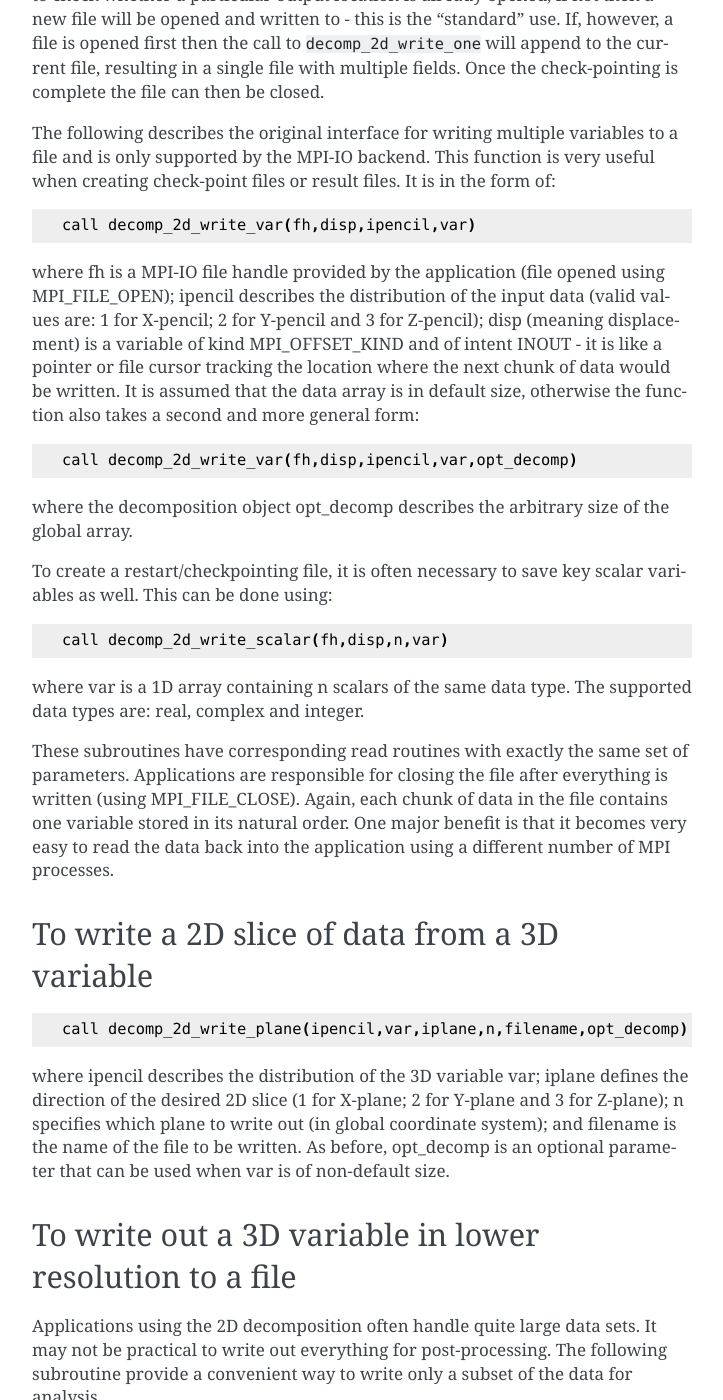
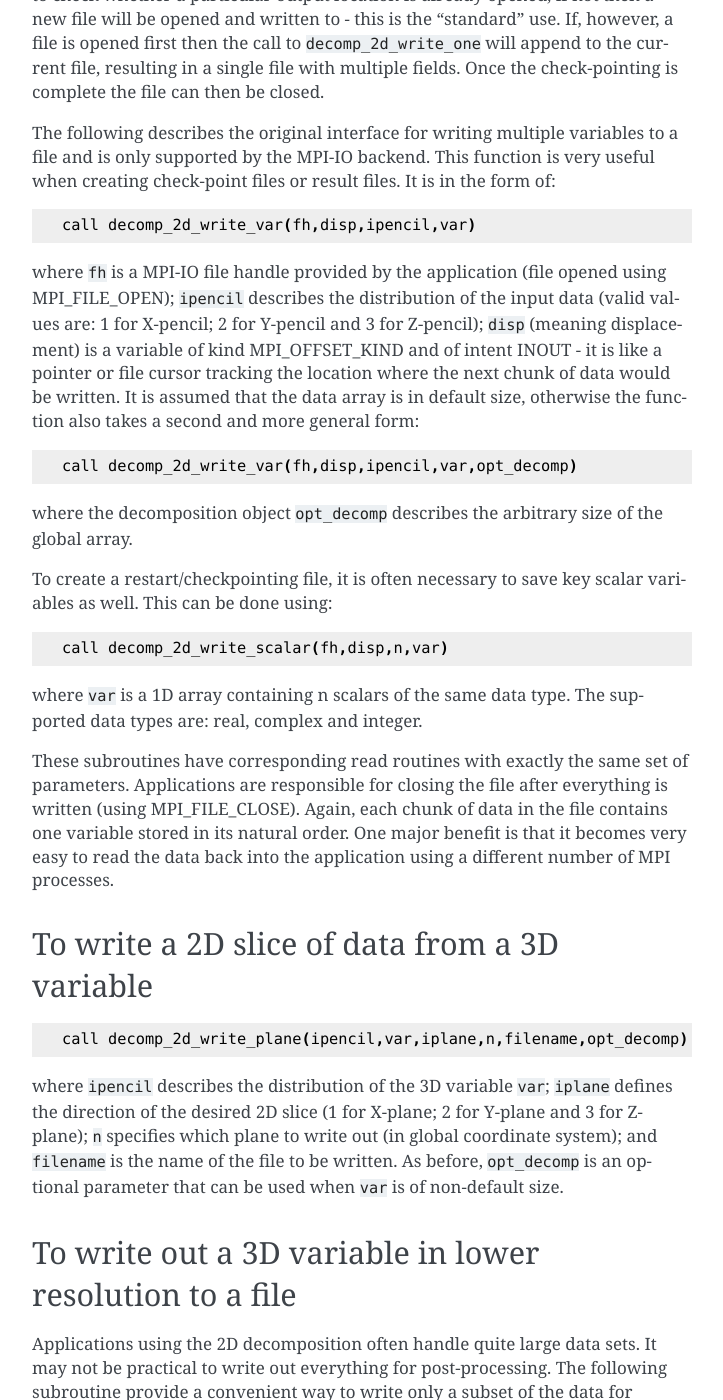
Before and after one commit to 2decomp-fft/2decomp-fft.github.io, a Sphinx documentation site: the page built from docs/source/pages/api_io.rst, in a window 1280 px wide and 1400 px high, scrolled down 1258 px. Shown: the whole window, without its empty margins (388-1111 px from the left). Built offline with Sphinx 7.4.7, drawn with Linux system fonts in a browser that asks for light colours; some of the changed text lies outside the part shown.

Commit message:
Some minor rewrite

```diff
--- a/docs/source/pages/api_io.rst
+++ b/docs/source/pages/api_io.rst
@@ -63,18 +63,18 @@ result files. It is in the form of:
 
       call decomp_2d_write_var(fh,disp,ipencil,var)
 
-where fh is a MPI-IO file handle provided by the application (file opened using MPI_FILE_OPEN);
-ipencil describes the distribution of the input data (valid values are: 1 for X-pencil; 2 for
-Y-pencil and 3 for Z-pencil); disp (meaning displacement) is a variable of kind MPI_OFFSET_KIND and
-of intent INOUT - it is like a pointer or file cursor tracking the location where the next chunk of
-data would be written. It is assumed that the data array is in default size, otherwise the function
-also takes a second and more general form:
+where ``fh`` is a MPI-IO file handle provided by the application (file opened using MPI_FILE_OPEN);
+``ipencil`` describes the distribution of the input data (valid values are: 1 for X-pencil; 2 for
+Y-pencil and 3 for Z-pencil); ``disp`` (meaning displacement) is a variable of kind MPI_OFFSET_KIND
+and of intent INOUT - it is like a pointer or file cursor tracking the location where the next chunk
+of data would be written. It is assumed that the data array is in default size, otherwise the
+function also takes a second and more general form:
 
 ::
 
       call decomp_2d_write_var(fh,disp,ipencil,var,opt_decomp)
 
-where the decomposition object opt_decomp describes the arbitrary size of the global array.
+where the decomposition object ``opt_decomp`` describes the arbitrary size of the global array.
 
 To create a restart/checkpointing file, it is often necessary to save key scalar variables as
 well. This can be done using:
@@ -99,10 +99,11 @@ To write a 2D slice of data from a 3D variable
 
       call decomp_2d_write_plane(ipencil,var,iplane,n,filename,opt_decomp)
 
-where ipencil describes the distribution of the 3D variable var; iplane defines the direction of the
-desired 2D slice (1 for X-plane; 2 for Y-plane and 3 for Z-plane); n specifies which plane to write
-out (in global coordinate system); and filename is the name of the file to be written. As before,
-opt_decomp is an optional parameter that can be used when var is of non-default size.
+where ``ipencil`` describes the distribution of the 3D variable ``var``; ``iplane`` defines the
+direction of the desired 2D slice (1 for X-plane; 2 for Y-plane and 3 for Z-plane); ``n`` specifies
+which plane to write out (in global coordinate system); and ``filename`` is the name of the file to
+be written. As before, ``opt_decomp`` is an optional parameter that can be used when ``var`` is of
+non-default size.
 
 To write out a 3D variable in lower resolution to a file
 --------------------------------------------------------
@@ -115,10 +116,11 @@ write only a subset of the data for analysis.
 
       call decomp_2d_write_every(ipencil,var,iskip,jskip,kskip,filename,from1)
 
-where once again ipencil describes the distribution of the 3D variable var and filename defines the
-name of the file to be written. Every iskip-th points of the data in X-direction, jskip-th in
-Y-direction and every kskip-th in Z-direction are to be written. Finally from1 is a boolean
-flag. Assuming every n-th data points are to be written out, the data points have indices of:
+where once again ``ipencil`` describes the distribution of the 3D variable var and ``filename``
+defines the name of the file to be written. Every ``iskip``-th points of the data in X-direction,
+``jskip``-th in Y-direction and every ``kskip``-th in Z-direction are to be written. Finally
+``from1`` is a boolean flag. Assuming every n-th data points are to be written out, the data points
+have indices of:
 
 * 1,n+1,2n+1... if from1 is ``.true.``
 * n,2n,3n... ff from1 is ``.false.``
```
Also changed, not shown: other parts of docs/source/pages/api_io.rst (+2 -2 lines).
